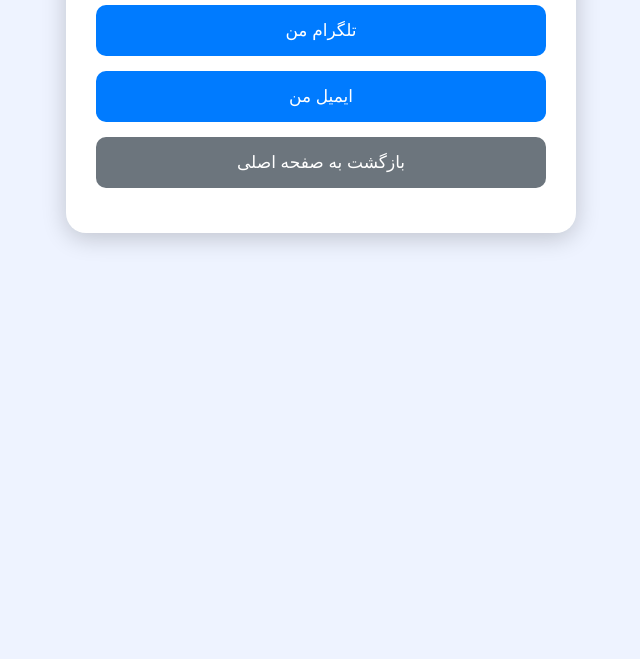
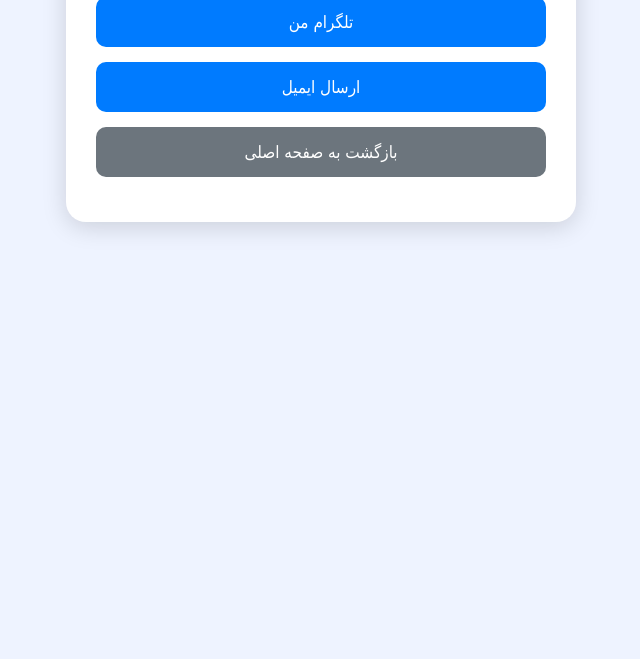
Before and after one commit to 1mohammad0/chatchase1, a plain HTML site: page contact.html in a window 1280 px wide. Shown: the part 141-800 px from the top of the page, without its empty margins (319-959 px from the left). Drawn offline with Linux system fonts and the light colour scheme.

Commit message:
contact.html

```diff
--- a/contact.html
+++ b/contact.html
@@ -2,22 +2,63 @@
 <html lang="fa">
 <head>
 <meta charset="UTF-8">
+<meta name="viewport" content="width=device-width, initial-scale=1.0">
 <title>ارتباط با ما</title>
 <style>
-body{font-family:sans-serif;direction:rtl;background:#eef3ff;text-align:center;padding:40px;}
-.card{background:white;padding:30px;max-width:450px;margin:auto;border-radius:20px;box-shadow:0 5px 25px #0003;}
-a{display:block;padding:15px;margin:15px 0;background:#007bff;color:white;border-radius:10px;font-size:17px;text-decoration:none;}
-a:hover{background:#0056b3;}
-.back{background:#6c757d;}
-.back:hover{background:#555;}
+body {
+    font-family: 'B Nazanin', Tahoma, sans-serif;
+    direction: rtl;
+    background: #eef3ff;
+    text-align: center;
+    padding: 40px;
+    margin: 0;
+}
+.card {
+    background: white;
+    padding: 30px;
+    max-width: 450px;
+    margin: auto;
+    border-radius: 20px;
+    box-shadow: 0 5px 25px rgba(0,0,0,0.15);
+}
+a {
+    display: block;
+    padding: 15px;
+    margin: 15px 0;
+    background: #007bff;
+    color: white;
+    border-radius: 10px;
+    font-size: 17px;
+    text-decoration: none;
+    transition: 0.3s;
+}
+a:hover {
+    background: #0056b3;
+}
+.back {
+    background: #6c757d;
+}
+.back:hover {
+    background: #555;
+}
 </style>
 </head>
 <body>
+
 <div class="card">
-<h2>ارتباط با ما</h2>
-<a href="https://t.me/+989141536437" target="_blank">تلگرام من</a>
-<a href="mailto:mohammadmahdieshagi@gmail.com">ایمیل من</a>
-<a href="index.html" class="back">بازگشت به صفحه اصلی</a>
+    <h2>ارتباط با ما</h2>
+
+    <!-- لینک تلگرام -->
+    <a href="https://t.me/+989141536437" target="_blank">تلگرام من</a>
+
+    <!-- لینک ایمیل باز کردن Gmail آنلاین -->
+    <a href="https://mail.google.com/mail/?view=cm&fs=1&to=mohammadmahdieshagi@gmail.com" target="_blank">
+        ارسال ایمیل
+    </a>
+
+    <!-- بازگشت به صفحه اصلی -->
+    <a href="index.html" class="back">بازگشت به صفحه اصلی</a>
 </div>
+
 </body>
 </html>
```
